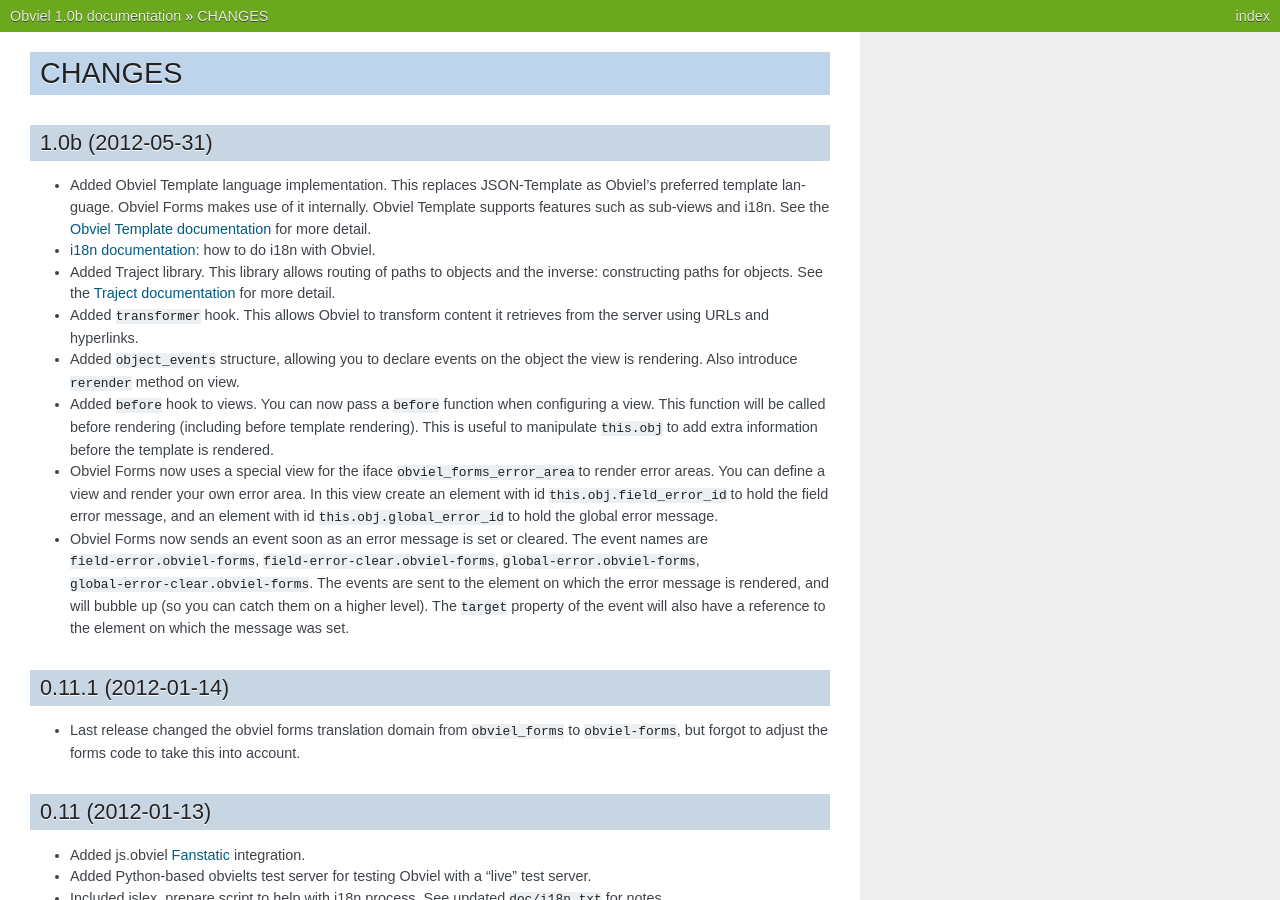
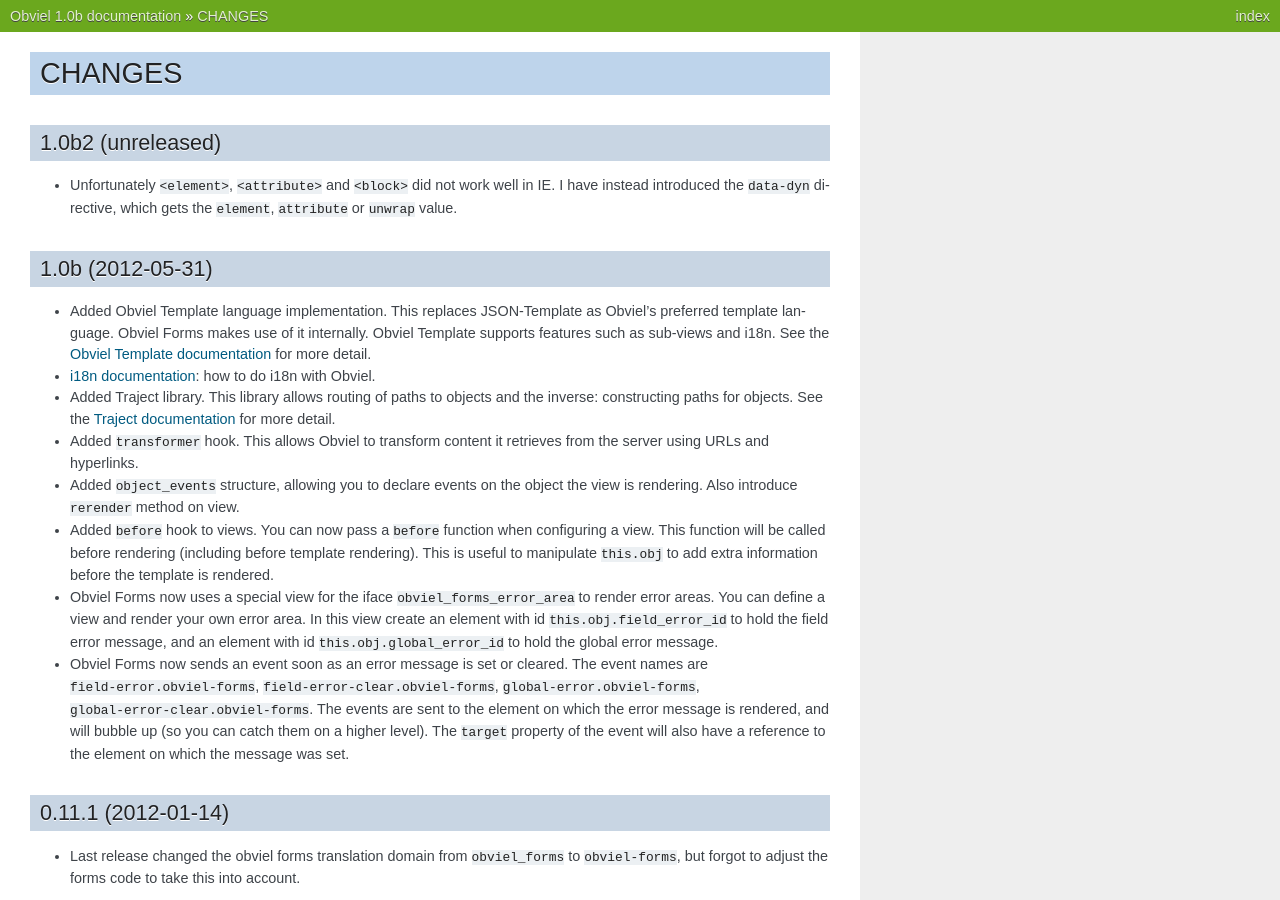
Before and after one commit to obviel/obviel, a Sphinx documentation site: the page built from doc/CHANGES.txt, in a window 1280 px wide and 900 px high. Built offline with Sphinx 7.4.7, drawn with Linux system fonts in a browser that asks for light colours.

Commit message:
Update CHANGES.txt

```diff
--- a/doc/CHANGES.txt
+++ b/doc/CHANGES.txt
@@ -1,5 +1,13 @@
 CHANGES
 *******
+
+1.0b2 (unreleased)
+==================
+
+* Unfortunately ``<element>``, ``<attribute>`` and ``<block>`` did not
+  work well in IE. I have instead introduced the ``data-dyn``
+  directive, which gets the ``element``, ``attribute`` or ``unwrap``
+  value.
 
 1.0b (2012-05-31)
 =================
```
